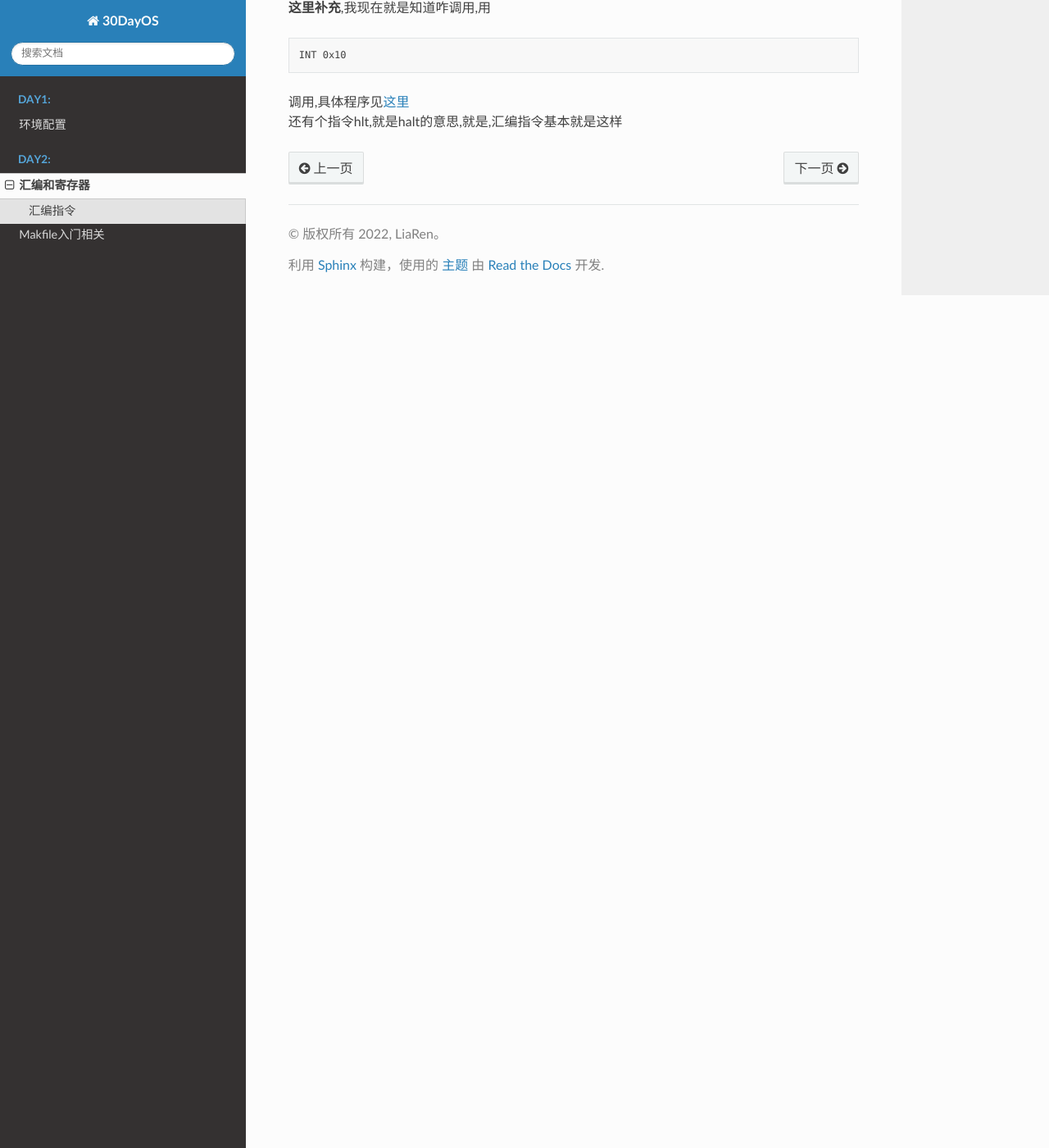
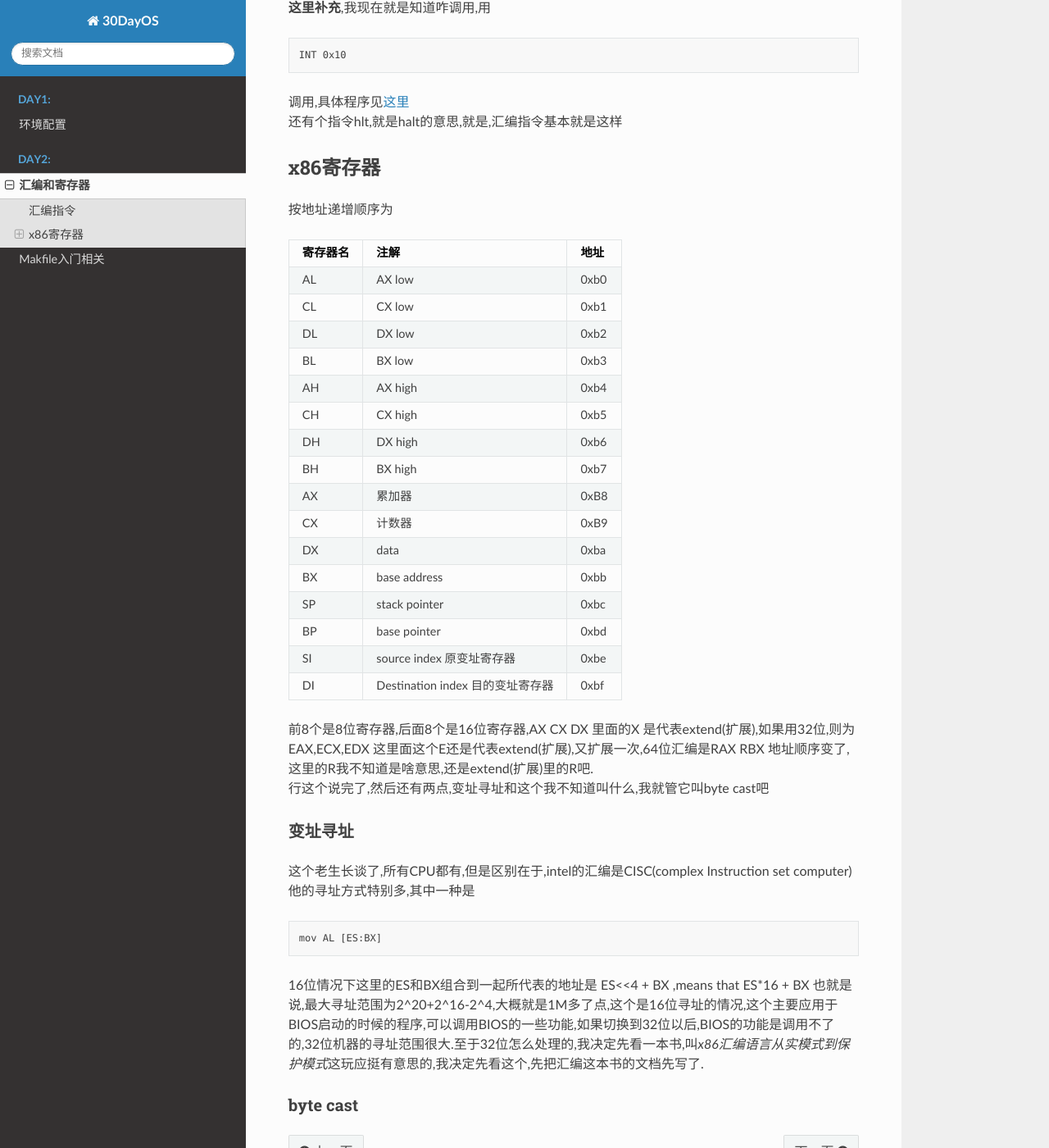
Before and after one commit to daxionga/30daysOS, a Sphinx documentation site: the page built from docs/day2/asmAndRegister.md, in a window 1280 px wide and 1400 px high, scrolled down 1210 px. Shown: the whole window at 82% size. Built offline with Sphinx 7.4.7 and the Read the Docs theme 2.0.0, drawn with Linux system fonts in a browser that asks for light colours.

Commit message:
add day2 asm

````diff
--- a/docs/day2/asmAndRegister.md
+++ b/docs/day2/asmAndRegister.md
@@ -55,3 +55,38 @@ INT 0x10
 ```
 调用,具体程序见[这里](./codePratice.md)
 还有个指令hlt,就是halt的意思,就是,汇编指令基本就是这样
+
+## x86寄存器
+按地址递增顺序为
+| 寄存器名|  注解| 地址|
+|:------:|:---:|:---:|
+|  AL    | AX low| 0xb0|
+|  CL    | CX low| 0xb1|
+|  DL    | DX low| 0xb2|
+|  BL    | BX low| 0xb3|
+|  AH    | AX high| 0xb4|
+|  CH    | CX high| 0xb5|
+|  DH 	 | DX high| 0xb6|
+|  BH    | BX high| 0xb7|
+|  AX    | 累加器|0xB8|
+|  CX    | 计数器 |0xB9|
+|  DX	 | data  |0xba|
+|  BX	 | base address|0xbb|
+|  SP 	 |stack pointer|0xbc|
+|  BP	 | base pointer|0xbd|
+|  SI	 | source index 原变址寄存器| 0xbe|
+|  DI	 | Destination index 目的变址寄存器|0xbf|
+
+前8个是8位寄存器,后面8个是16位寄存器,AX CX DX 里面的X 是代表extend(扩展),如果用32位,则为EAX,ECX,EDX 这里面这个E还是代表extend(扩展),又扩展一次,64位汇编是RAX RBX 地址顺序变了,这里的R我不知道是啥意思,还是extend(扩展)里的R吧.
+行这个说完了,然后还有两点,变址寻址和这个我不知道叫什么,我就管它叫byte cast吧
+
+### 变址寻址
+
+这个老生长谈了,所有CPU都有,但是区别在于,intel的汇编是CISC(complex Instruction set computer)他的寻址方式特别多,其中一种是
+
+```x86asm
+mov AL [ES:BX]
+```
+16位情况下这里的ES和BX组合到一起所代表的地址是 ES<<4 + BX ,means that ES\*16 + BX 也就是说,最大寻址范围为2^20+2^16-2^4,大概就是1M多了点,这个是16位寻址的情况,这个主要应用于BIOS启动的时候的程序,可以调用BIOS的一些功能,如果切换到32位以后,BIOS的功能是调用不了的,32位机器的寻址范围很大.至于32位怎么处理的,我决定先看一本书,叫*x86汇编语言从实模式到保护模式*这玩应挺有意思的,我决定先看这个,先把汇编这本书的文档先写了.
+
+### byte cast
````
